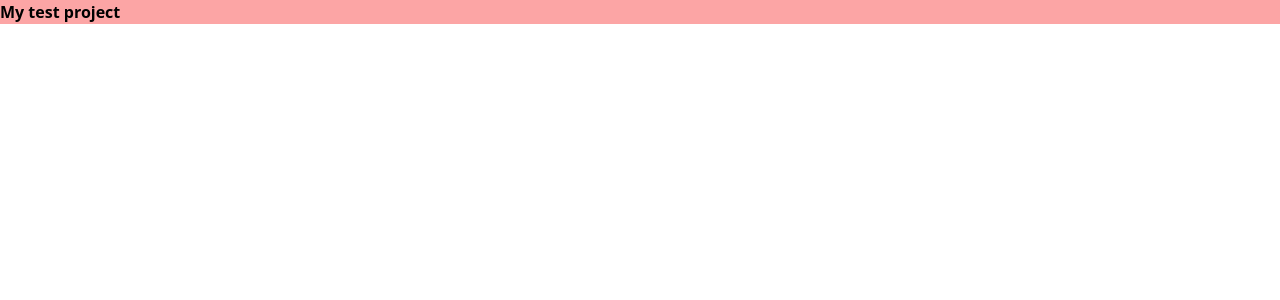
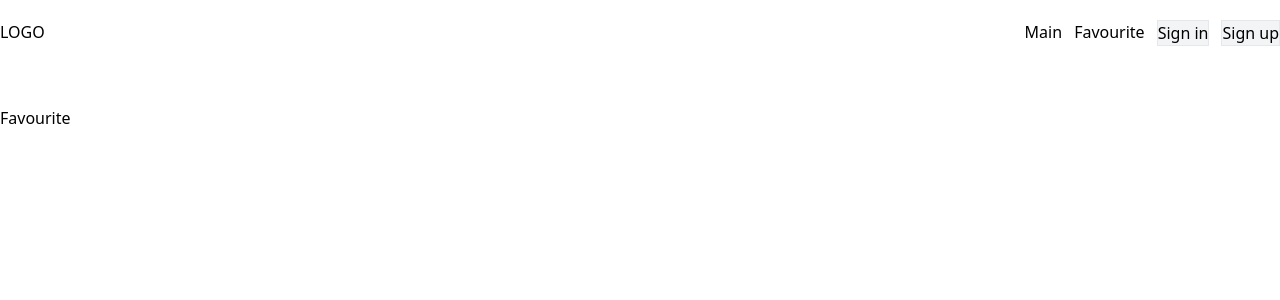
Before and after one commit to Sorokindrew/react_rtk, a React (Create React App) app: page /favourites in a window 1280 px wide. Shown: the top 300 px of the page. Built offline with nearby package versions, Linux system fonts and the light colour scheme.

Commit message:
Render of received data

```diff
--- a/src/App.tsx
+++ b/src/App.tsx
@@ -1,9 +1,20 @@
 import React from 'react';
+
+import { Route, Routes } from 'react-router-dom';
+
+import { Header } from './components/Header';
+import { MainPage } from './pages/MainPage';
+import { Favourite } from './pages/Favourite';
+
 
 function App() {
   return (
-    <div className="bg-red-300">
-      <h1 className="font-bold">My test project</h1>
+    <div className="max-w-screen-xl mx-auto">
+      <Header />
+      <Routes>
+        <Route path="/" element={<MainPage />} />
+        <Route path="/favourites" element={<Favourite />} />
+      </Routes>
     </div>
   );
 }
--- /dev/null
+++ b/src/components/Content.tsx
@@ -0,0 +1,28 @@
+import React from 'react';
+
+import { Dish } from '../models/models';
+
+
+interface ContentProps {
+    data?: Dish[]
+}
+
+export function Content({ data }: ContentProps) {
+    // console.log(data);
+
+    return (
+        <main className="grid grid-cols-3 gap-10">
+
+            {data?.map(item => {
+                return (
+                    <a target="_blank" href="#" key={item.id} className="cursor-pointer">
+                        <img src={`${item.thumbnail_url}`} alt={`${item.name}`} className="h-[200px] mx-auto" />
+                        <p className="font-bold text-[24px] px-1 py-1 text-center">{`${item.name}`}</p>
+                        <p className="px-1 py-1">{`${item.description}`}</p>
+                    </a>
+                );
+            })}
+
+        </main>
+    );
+}
--- /dev/null
+++ b/src/components/Header.tsx
@@ -0,0 +1,12 @@
+import React from 'react';
+
+import { Navigation } from './Navigation';
+
+export function Header() {
+    return (
+        <header className="w-full flex justify-between mb-10 py-5">
+            <div>LOGO</div>
+            <Navigation />
+        </header>
+    );
+}
--- /dev/null
+++ b/src/components/Navigation.tsx
@@ -0,0 +1,13 @@
+import React from 'react';
+import { Link } from 'react-router-dom';
+
+export function Navigation() {
+    return (
+        <nav className="flex  space-x-3">
+            <Link to="/">Main</Link>
+            <Link to="/favourites">Favourite</Link>
+            <button className="border bg-gray-100 mr-2">Sign in</button>
+            <button className="border bg-gray-100">Sign up</button>
+        </nav>
+    );
+}
--- a/src/index.tsx
+++ b/src/index.tsx
@@ -1,12 +1,19 @@
 import React from 'react';
 import ReactDOM from 'react-dom/client';
+import { BrowserRouter } from 'react-router-dom';
+import { Provider } from 'react-redux';
 
 import './index.css';
 import App from './App';
+import { store } from './store/store';
 
 const root = ReactDOM.createRoot(
   document.getElementById('root') as HTMLElement
 );
 root.render(
-  <App />
+  <Provider store={store}>
+    <BrowserRouter>
+      <App />
+    </BrowserRouter>
+  </Provider>
 );
--- /dev/null
+++ b/src/models/models.ts
@@ -0,0 +1,10 @@
+export interface Dish {
+    name: string;
+    id: number;
+    thumbnail_url: string;
+    description: string;
+}
+
+export interface ApiResponse {
+    results: Dish[];
+}
--- /dev/null
+++ b/src/pages/Favourite.tsx
@@ -0,0 +1,7 @@
+import React from 'react';
+
+export function Favourite() {
+    return (
+        <div>Favourite</div>
+    );
+}
--- /dev/null
+++ b/src/pages/MainPage.tsx
@@ -0,0 +1,15 @@
+import React from 'react';
+
+import { Content } from '../components/Content';
+import { useSearchDishQuery } from '../store/api/api';
+
+export function MainPage() {
+    const { data } = useSearchDishQuery('');
+
+
+    return (
+        <>
+            <Content data={data} />
+        </>
+    );
+}
--- /dev/null
+++ b/src/store/api/api.ts
@@ -0,0 +1,29 @@
+import { createApi, fetchBaseQuery } from '@reduxjs/toolkit/query/react';
+
+import { ApiResponse, Dish } from '../../models/models';
+
+export const rapidApi = createApi({
+    reducerPath: 'api',
+    baseQuery: fetchBaseQuery({
+        baseUrl: 'https://tasty.p.rapidapi.com',
+    }),
+    endpoints: build => ({
+        searchDish: build.query<Dish[], string>({
+            query: (search: string) => ({
+                url: 'recipes/list',
+                headers: {
+                    'content-type': 'application/json',
+                    'X-RapidAPI-Key':
+                        '60b585d408mshe86f0d2e179bff6p12a1b0jsn2e376513e31d',
+                    'X-RapidAPI-Host': 'tasty.p.rapidapi.com',
+                },
+                params: {
+                    size: '20',
+                },
+            }),
+            transformResponse: (response: ApiResponse) => response.results,
+        }),
+    }),
+});
+
+export const { useSearchDishQuery } = rapidApi;
--- /dev/null
+++ b/src/store/store.ts
@@ -0,0 +1,11 @@
+import { configureStore } from '@reduxjs/toolkit';
+
+import { rapidApi } from './api/api';
+
+export const store = configureStore({
+    reducer: {
+        [rapidApi.reducerPath]: rapidApi.reducer,
+    },
+    middleware: getDefaultMiddleware =>
+        getDefaultMiddleware().concat(rapidApi.middleware),
+});
```
